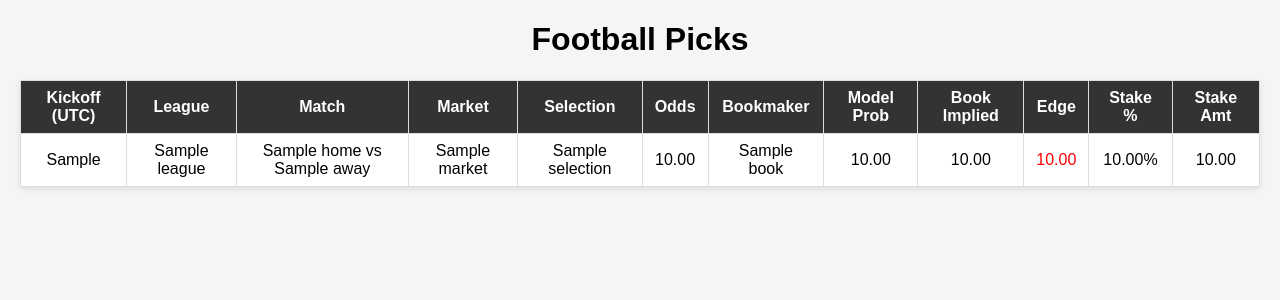
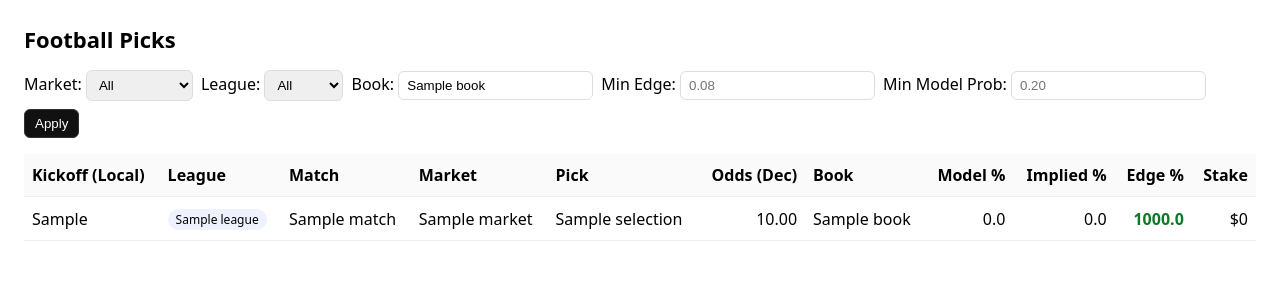
Before and after one commit to hmndmn/football-bets, a Flask app: template app/templates/picks.html in a window 1280 px wide. Shown: the top 300 px of the page. Run offline with Flask 3, Linux system fonts and the light colour scheme; the template is opened without the code that fills it: most values are stand-ins (such as "Sample title", 1, 10 or a date in 2020).

Commit message:
fix(view): use rows var and correct column names

```diff
--- a/app/templates/picks.html
+++ b/app/templates/picks.html
@@ -1,83 +1,100 @@
-<!DOCTYPE html>
+<!doctype html>
 <html lang="en">
 <head>
-  <meta charset="UTF-8">
+  <meta charset="utf-8">
   <title>Football Picks</title>
+  <meta name="viewport" content="width=device-width, initial-scale=1">
   <style>
-    body {
-      font-family: Arial, sans-serif;
-      margin: 20px;
-      background-color: #f5f5f5;
-    }
-    h1 {
-      text-align: center;
-    }
-    table {
-      border-collapse: collapse;
-      width: 100%;
-      background: #fff;
-      box-shadow: 0 2px 6px rgba(0,0,0,0.1);
-    }
-    th, td {
-      padding: 8px 12px;
-      border: 1px solid #ddd;
-      text-align: center;
-    }
-    th {
-      background-color: #333;
-      color: #fff;
-      cursor: pointer;
-    }
-    tr:nth-child(even) {
-      background-color: #f9f9f9;
-    }
-    .positive {
-      color: green;
-      font-weight: bold;
-    }
-    .negative {
-      color: red;
-    }
+    body { font-family: system-ui, -apple-system, Segoe UI, Roboto, Arial, sans-serif; margin: 24px; }
+    h1 { font-size: 22px; margin: 0 0 16px; }
+    form.filters { display:flex; flex-wrap:wrap; gap:8px; align-items:center; margin: 0 0 16px; }
+    form.filters input, form.filters select { padding:6px 8px; border:1px solid #ddd; border-radius:6px; }
+    form.filters button { padding:6px 10px; border:1px solid #333; background:#111; color:#fff; border-radius:6px; cursor:pointer; }
+    table { width: 100%; border-collapse: collapse; background:#fff; }
+    th, td { padding: 10px 8px; border-bottom: 1px solid #eee; text-align: left; }
+    th { background: #fafafa; position: sticky; top: 0; }
+    tr:hover { background: #f8f9fb; }
+    .num { text-align: right; }
+    .pill { display:inline-block; padding:2px 8px; border-radius:999px; background:#eef2ff; font-size:12px; }
+    .edge-pos { color:#0a7a27; font-weight:600; }
+    .edge-neg { color:#b00020; font-weight:600; }
   </style>
 </head>
 <body>
   <h1>Football Picks</h1>
-  <table id="picksTable">
+
+  <form class="filters" method="get">
+    <label>
+      Market:
+      <select name="market">
+        <option value="" {{ 'selected' if not qs.market else '' }}>All</option>
+        <option value="1X2" {{ 'selected' if qs.market=='1X2' else '' }}>1X2</option>
+        <option value="OU"  {{ 'selected' if qs.market=='OU'  else '' }}>Over/Under</option>
+      </select>
+    </label>
+
+    <label>
+      League:
+      <select name="league">
+        <option value="" {{ 'selected' if not qs.league else '' }}>All</option>
+        <option value="EPL" {{ 'selected' if qs.league=='EPL' else '' }}>EPL</option>
+        <option value="LaLiga" {{ 'selected' if qs.league=='LaLiga' else '' }}>LaLiga</option>
+      </select>
+    </label>
+
+    <label>
+      Book:
+      <input type="text" name="book" value="{{ qs.book or '' }}" placeholder="bet365, Unibet, ..." />
+    </label>
+
+    <label>
+      Min Edge:
+      <input type="number" step="0.01" name="min_edge" value="{{ qs.min_edge or '' }}" placeholder="0.08" />
+    </label>
+
+    <label>
+      Min Model Prob:
+      <input type="number" step="0.01" name="min_prob" value="{{ qs.min_prob or '' }}" placeholder="0.20" />
+    </label>
+
+    <button type="submit">Apply</button>
+  </form>
+
+  <table>
     <thead>
       <tr>
-        <th>Kickoff (UTC)</th>
+        <th>Kickoff (Local)</th>
         <th>League</th>
         <th>Match</th>
         <th>Market</th>
-        <th>Selection</th>
-        <th>Odds</th>
-        <th>Bookmaker</th>
-        <th>Model Prob</th>
-        <th>Book Implied</th>
-        <th>Edge</th>
-        <th>Stake %</th>
-        <th>Stake Amt</th>
+        <th>Pick</th>
+        <th class="num">Odds (Dec)</th>
+        <th>Book</th>
+        <th class="num">Model %</th>
+        <th class="num">Implied %</th>
+        <th class="num">Edge %</th>
+        <th class="num">Stake</th>
       </tr>
     </thead>
     <tbody>
-      {% for p in picks %}
+    {% for r in rows %}
+      {% set model = (r.get('model_prob') or 0) | float %}
+      {% set implied = (r.get('implied') or 0) | float %}
+      {% set edge = (r.get('edge') or 0) | float %}
       <tr>
-        <td>{{ p.utc_kickoff }}</td>
-        <td>{{ p.league }}</td>
-        <td>{{ p.home }} vs {{ p.away }}</td>
-        <td>{{ p.market }}</td>
-        <td>{{ p.selection }}</td>
-        <td>{{ "%.2f"|format(p.price) }}</td>
-        <td>{{ p.book }}</td>
-        <td>{{ "%.2f"|format(p.model_prob) }}</td>
-        <td>{{ "%.2f"|format(p.implied) }}</td>
-        <td class="{{ 'positive' if p.edge > 0 else 'negative' }}">
-          {{ "%.2f"|format(p.edge) }}
-        </td>
-        <td>{{ "%.2f"|format(p.stake_pct * 100) }}%</td>
-        <td>{{ "%.2f"|format(p.stake_amt) }}</td>
+        <td>{{ r.get('kickoff_local') or r.get('utc_kickoff') }}</td>
+        <td><span class="pill">{{ r.get('league','') }}</span></td>
+        <td>{{ r.get('match','') }}</td>
+        <td>{{ r.get('market','') }}</td>
+        <td>{{ r.get('selection_name') or r.get('selection') }}</td>
+        <td class="num">{{ "%.2f"|format((r.get('price') or 0) | float) }}</td>
+        <td>{{ r.get('book','') }}</td>
+        <td class="num">{{ "%.1f"|format(100*model) }}</td>
+        <td class="num">{{ "%.1f"|format(100*implied) }}</td>
+        <td class="num {{ 'edge-pos' if edge >= 0 else 'edge-neg' }}">{{ "%.1f"|format(100*edge) }}</td>
+        <td class="num">${{ "%d"|format((r.get('stake_amt') or 0) | int) }}</td>
       </tr>
-      {% endfor %}
+    {% endfor %}
     </tbody>
   </table>
 </body>
```
